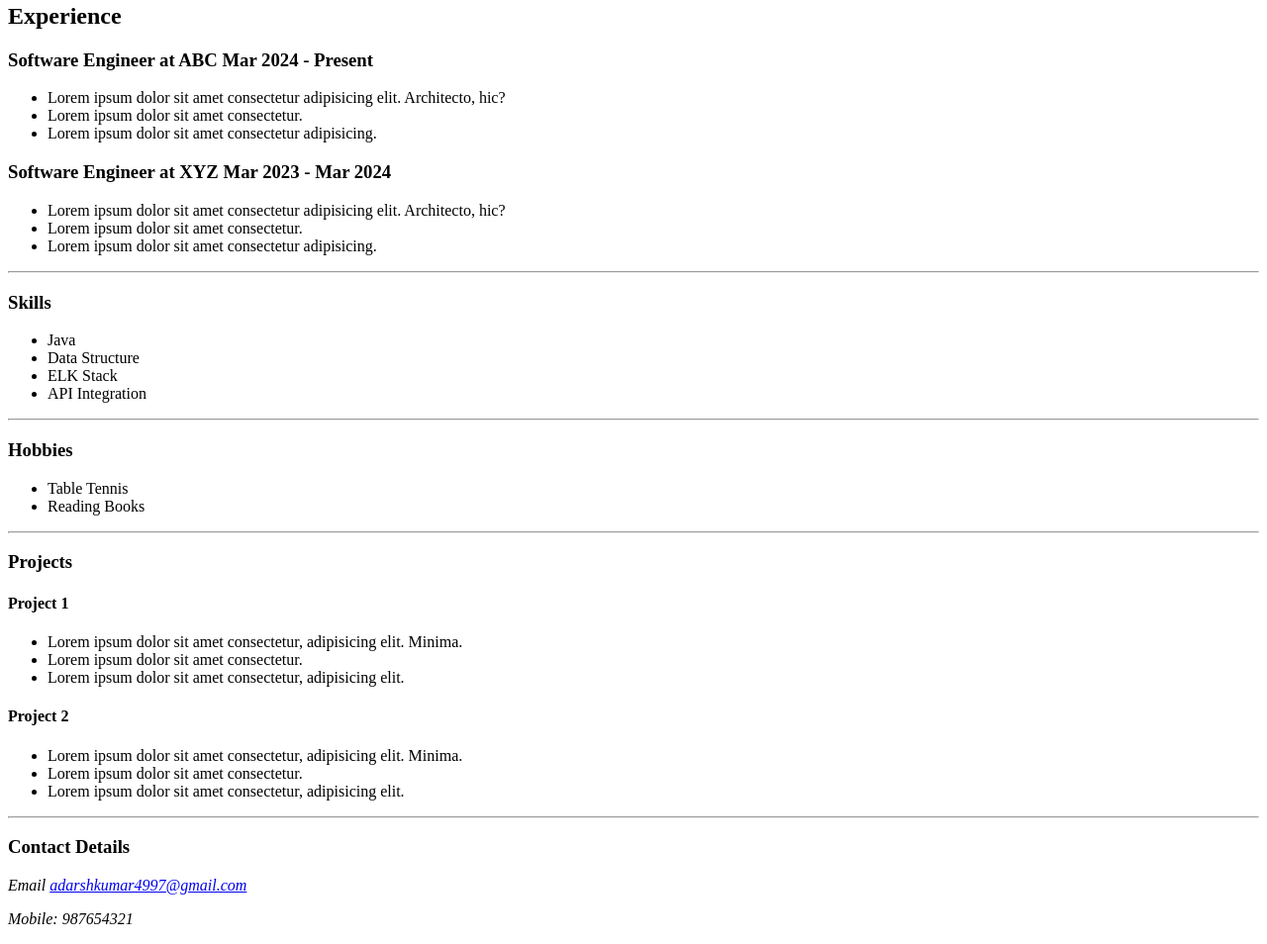
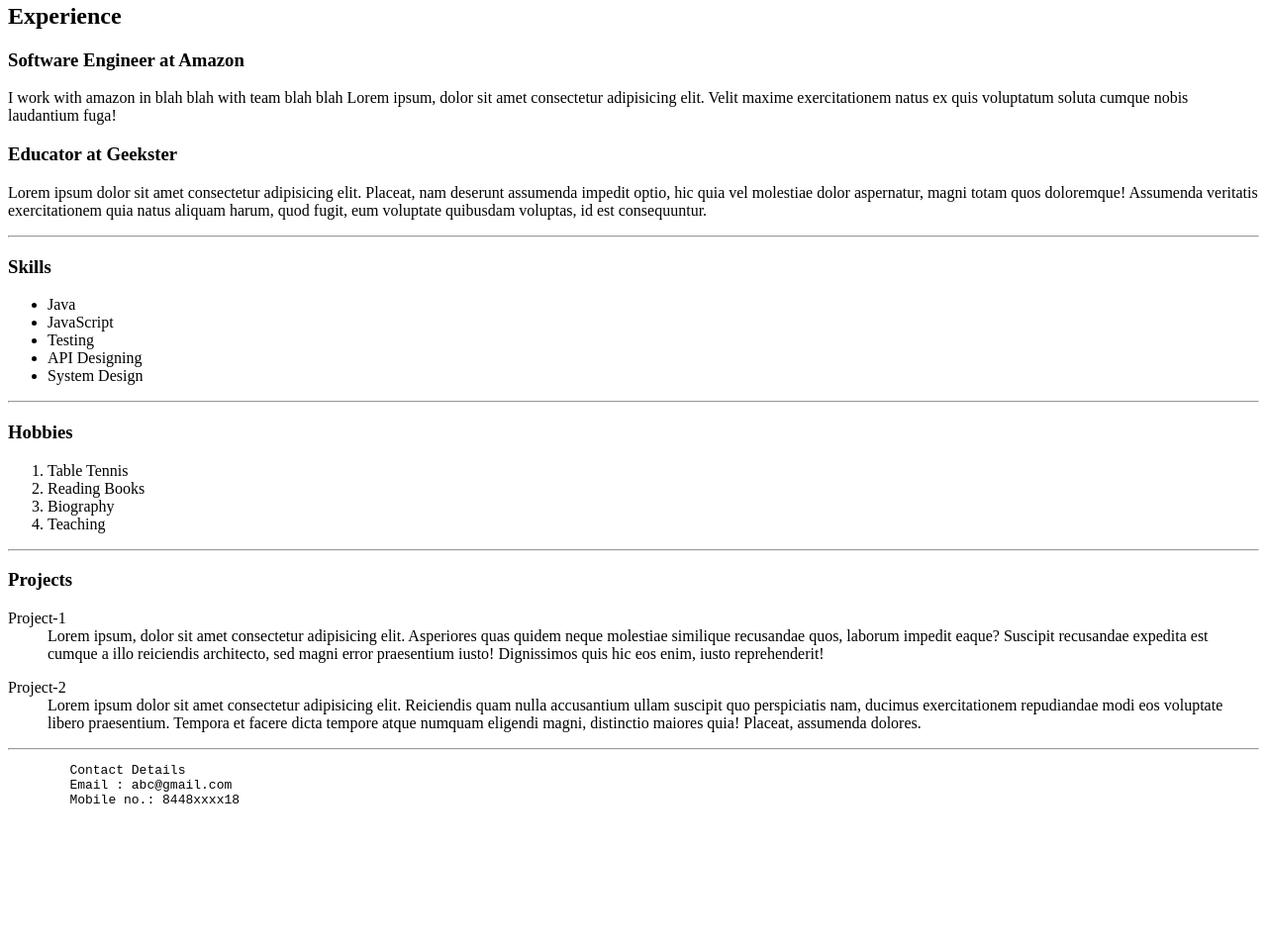
Before and after one commit to adarsh4997/Temporary-Resume, a plain HTML site: page index.html in a window 1280 px wide. Shown: the part 162-1116 px from the top of the page at 99% size. After the commit the page ends 1006 px from the top, so only its background shows below. Drawn offline with Linux system fonts and the light colour scheme.

Commit message:
updated indentation and code

```diff
--- a/index.html
+++ b/index.html
@@ -12,60 +12,54 @@
     <a href="https://github.com/adarsh4997">Github</a>
     <hr>
     <h2>Experience</h2>
-    <h3>Software Engineer at ABC        Mar 2024 - Present</h3>
-    <ul>
-        <li>Lorem ipsum dolor sit amet consectetur adipisicing elit. Architecto, hic?</li>
-        <li>Lorem ipsum dolor sit amet consectetur.</li>
-        <li>Lorem ipsum dolor sit amet consectetur adipisicing.</li>
-    </ul>
+    <h3>Software Engineer at Amazon</h3>
+    <p>
+        I work with amazon in blah blah with team blah blah Lorem ipsum, dolor sit amet consectetur adipisicing elit. Velit maxime exercitationem natus ex quis voluptatum soluta cumque nobis laudantium fuga!
+    </p>
 
-    <h3>Software Engineer at XYZ       Mar 2023 - Mar 2024</h3>
-    <ul>
-        <li>Lorem ipsum dolor sit amet consectetur adipisicing elit. Architecto, hic?</li>
-        <li>Lorem ipsum dolor sit amet consectetur.</li>
-        <li>Lorem ipsum dolor sit amet consectetur adipisicing.</li>
-    </ul>
+    <h3>Educator at Geekster</h3>
+    <p>
+        Lorem ipsum dolor sit amet consectetur adipisicing elit. Placeat, nam deserunt assumenda impedit optio, hic quia vel molestiae dolor aspernatur, magni totam quos doloremque! Assumenda veritatis exercitationem quia natus aliquam harum, quod fugit, eum voluptate quibusdam voluptas, id est consequuntur.
+    </p>
     <hr>
 
     <h3>Skills</h3>
     <!-- <ul type = "Square"> -->
     <ul>
         <li>Java</li>
-        <li>Data Structure</li>
-        <li>ELK Stack</li>
-        <li>API Integration</li>
+        <li>JavaScript</li>
+        <li>Testing</li>
+        <li>API Designing</li>
+        <li>System Design</li>
     </ul>
     <hr>
 
     <h3>Hobbies</h3>
-    <ul>
+    <ol type="1">
         <li>Table Tennis</li>
         <li>Reading Books</li>
-    </ul>
+        <li>Biography</li>
+        <li>Teaching</li>
+    </ol>
     <hr>
 
     <h3>Projects</h3>
-    <h4>Project 1</h4>
-    <ul>
-        <li>Lorem ipsum dolor sit amet consectetur, adipisicing elit. Minima.</li>
-        <li>Lorem ipsum dolor sit amet consectetur.</li>
-        <li>Lorem ipsum dolor sit amet consectetur, adipisicing elit.</li>
-    </ul>
-    <h4>Project 2</h4>
-    <ul>
-        <li>Lorem ipsum dolor sit amet consectetur, adipisicing elit. Minima.</li>
-        <li>Lorem ipsum dolor sit amet consectetur.</li>
-        <li>Lorem ipsum dolor sit amet consectetur, adipisicing elit.</li>
-    </ul>
+    <dl>
+        <dt>Project-1</dt>
+        <dd>Lorem ipsum, dolor sit amet consectetur adipisicing elit. Asperiores quas quidem neque molestiae similique recusandae quos, laborum impedit eaque? Suscipit recusandae expedita est cumque a illo reiciendis architecto, sed magni error praesentium iusto! Dignissimos quis hic eos enim, iusto reprehenderit!</dd>
+    </dl>
+
+    <dl>
+        <dt>Project-2</dt>
+        <dd>Lorem ipsum dolor sit amet consectetur adipisicing elit. Reiciendis quam nulla accusantium ullam suscipit quo perspiciatis nam, ducimus exercitationem repudiandae modi eos voluptate libero praesentium. Tempora et facere dicta tempore atque numquam eligendi magni, distinctio maiores quia! Placeat, assumenda dolores.</dd>
+    </dl>
     <hr>
 
-    <footer>
-        <h3>Contact Details</h3>
-        <address>
-            <p>Email <a href="adarshkumar4997@gmail.com">adarshkumar4997@gmail.com</a></p>
-            <p>Mobile: 987654321</p>
-        </address>
-    </footer>
+    <pre>
+        Contact Details
+        Email : abc@gmail.com
+        Mobile no.: 8448xxxx18
+    </pre>
 
 
 </body>
```
